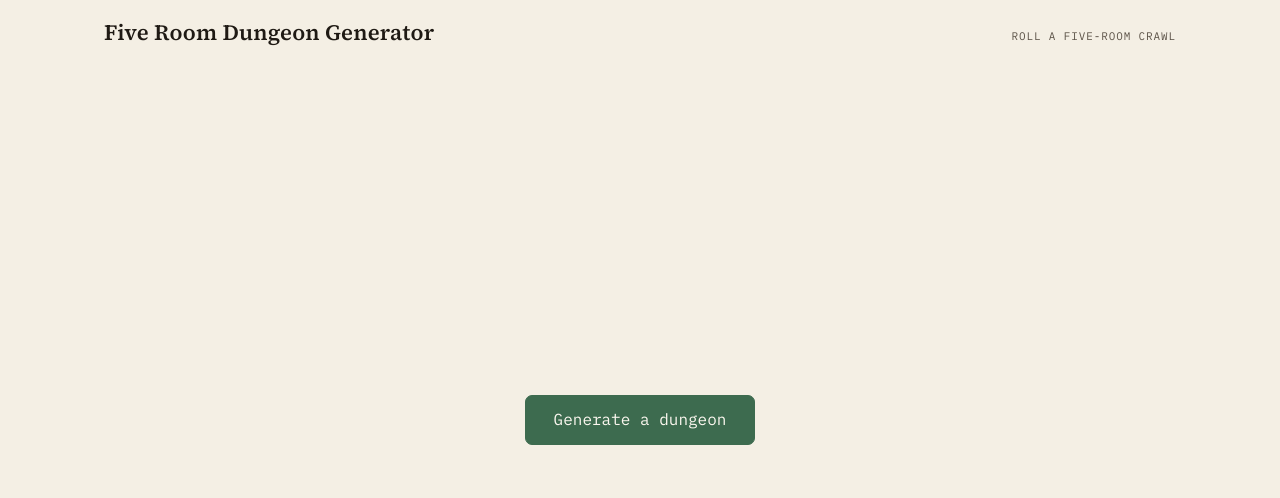
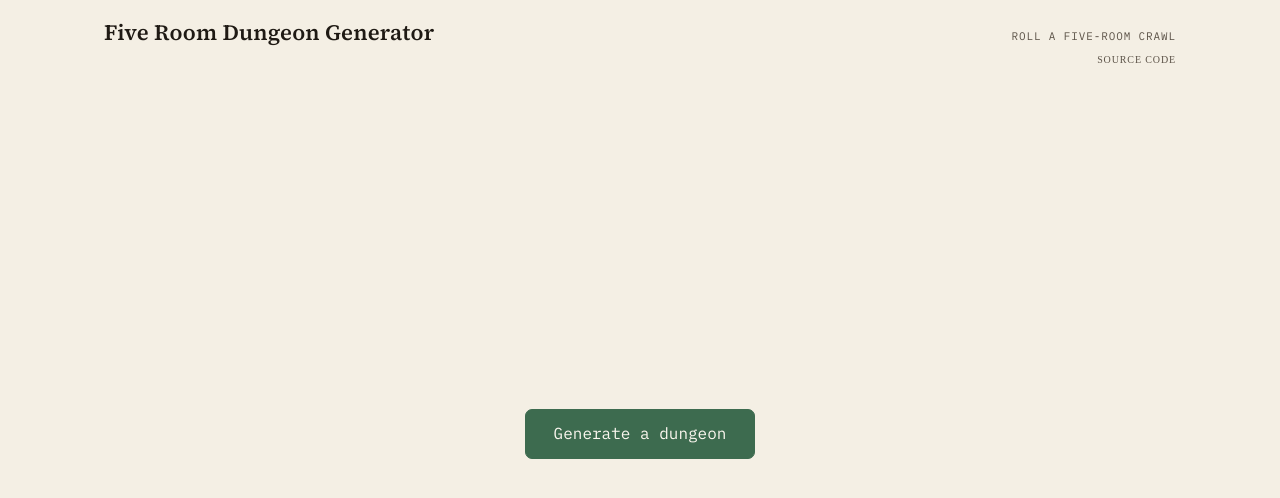
Before and after one commit to kateapault/five-room-dungeon-generator, a React (Vite) app: page / in a window 1280 px wide. Shown: the top 498 px of the page. Built offline with nearby package versions, Linux system fonts and the light colour scheme; a web font is replaced by a local one.

Commit message:
update readme; add source code link

```diff
--- a/src/App.css
+++ b/src/App.css
@@ -18,6 +18,8 @@
   letter-spacing: 0.08em;
   text-transform: uppercase;
   color: var(--text);
+  display: flex;
+  flex-direction: column;
 }
 
 .main {
@@ -34,3 +36,18 @@
   font-family: var(--mono);
   font-size: 16px;
 }
+
+
+.top-bar-kicker a {
+  text-align: right;
+  font-family: var(--imfell);
+  color: var(--text);
+  font-size: 10px;
+  margin-bottom: 4px;
+  text-decoration: none;
+}
+
+.top-bar-kicker a:visited {
+  color: var(--text);
+  text-decoration: none;
+}
--- a/src/App.tsx
+++ b/src/App.tsx
@@ -15,7 +15,10 @@ function App() {
     <>
       <div className="top-bar">
         Five Room Dungeon Generator
-        <span className="top-bar-kicker">roll a five-room crawl</span>
+        <span className="top-bar-kicker">
+          roll a five-room crawl
+          <a href="https://github.com/kateapault/five-room-dungeon-generator">source code</a>
+        </span>
       </div>
       <div className="main">
         {
```
Also changed, not shown: 1 other file (tests, documents, lock files or other folders).
